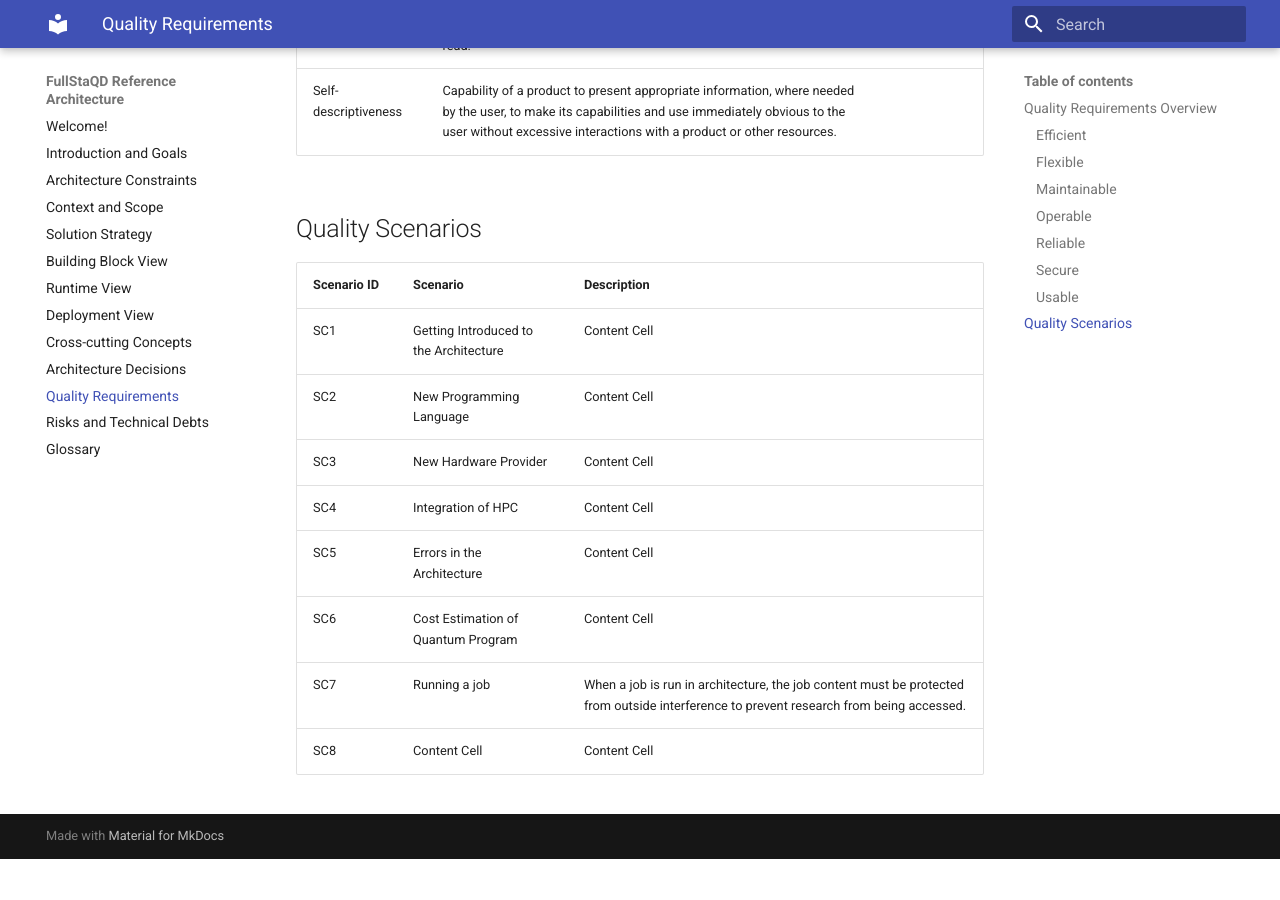
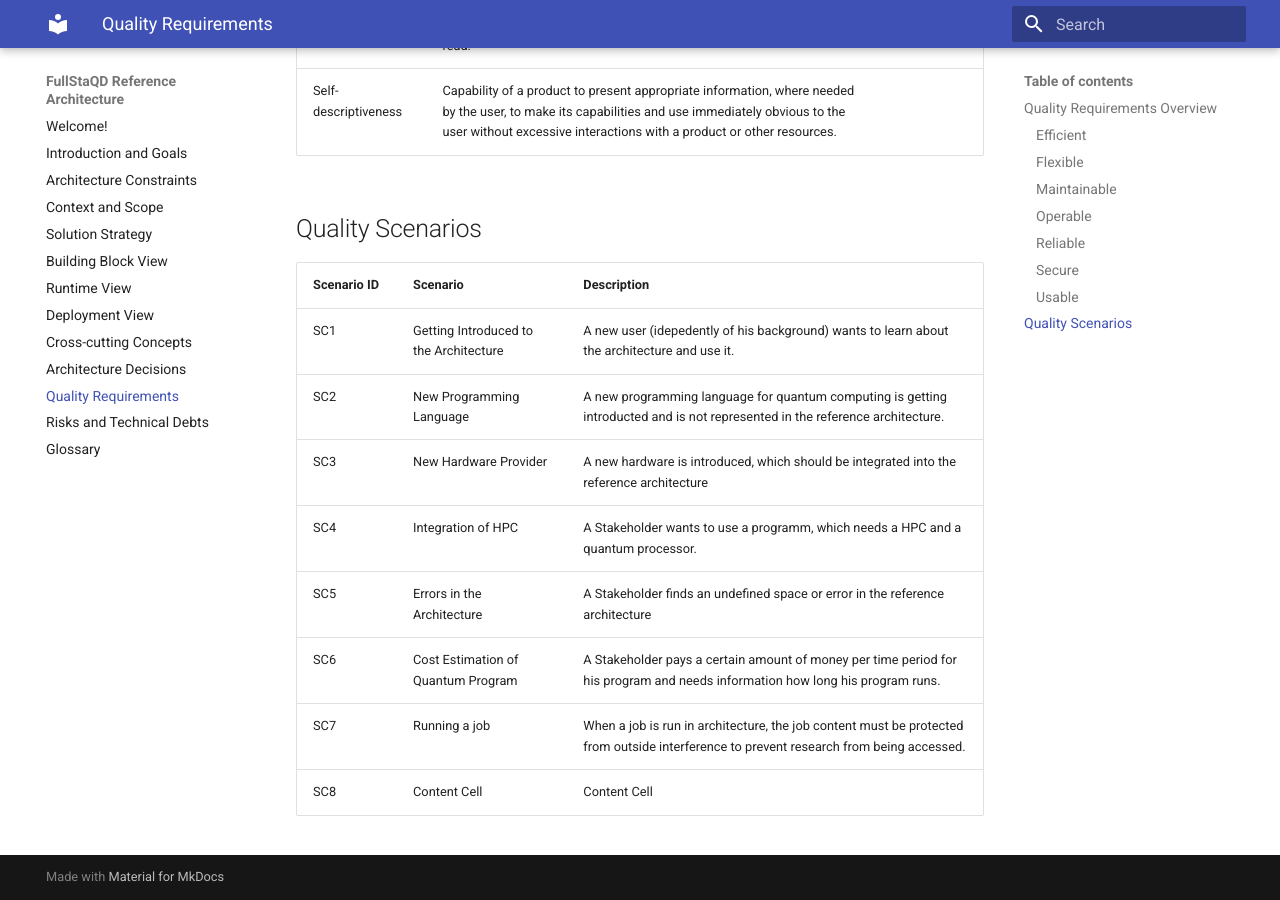
Before and after one commit to FullStaQD/architecture, an MkDocs documentation site: the page built from docs/10_quality_requirements.md, in a window 1280 px wide and 900 px high, scrolled down 8528 px. Built offline with MkDocs 1.6.1 and Material for MkDocs 9.7.7, drawn with Linux system fonts in a browser that asks for light colours; before the commit the page ends 9387 px from its top, so only the background shows below that.

Commit message:
Update 10_quality_requirements.md
Signed-off-by: RinorKIT <tc4656@kit.edu>

```diff
--- a/docs/10_quality_requirements.md
+++ b/docs/10_quality_requirements.md
@@ -132,11 +132,11 @@ We sort the quality requirements after the arc42 design (https://quality.arc42.o
 ## Quality Scenarios {#_quality_scenarios}
 Scenario ID | Scenario  | Description |
 |-------------| ------------- | ------------- |
-| SC1 | Getting Introduced to the Architecture  | Content Cell  |
-| SC2 | New Programming Language  | Content Cell  |
-| SC3 | New Hardware Provider  | Content Cell  |
-| SC4 | Integration of HPC  | Content Cell  |
-| SC5 | Errors in the Architecture  | Content Cell  |
-| SC6 | Cost Estimation of Quantum Program  | Content Cell  |
+| SC1 | Getting Introduced to the Architecture  | A new user (idepedently of his background) wants to learn about the architecture and use it.  |
+| SC2 | New Programming Language  | A new programming language for quantum computing is getting introducted and is not represented in the reference architecture. |
+| SC3 | New Hardware Provider  | A new hardware is introduced, which should be integrated into the reference architecture |
+| SC4 | Integration of HPC  | A Stakeholder wants to use a programm, which needs a HPC and a quantum processor.  |
+| SC5 | Errors in the Architecture  | A Stakeholder finds an undefined space or error in the reference architecture  |
+| SC6 | Cost Estimation of Quantum Program  | A Stakeholder pays a certain amount of money per time period for his program and needs information how long his program runs.  |
 | SC7 | Running a job   | When a job is run in architecture, the job content must be protected from outside interference to prevent research from being accessed.|
 | SC8 | Content Cell  | Content Cell  |
```
